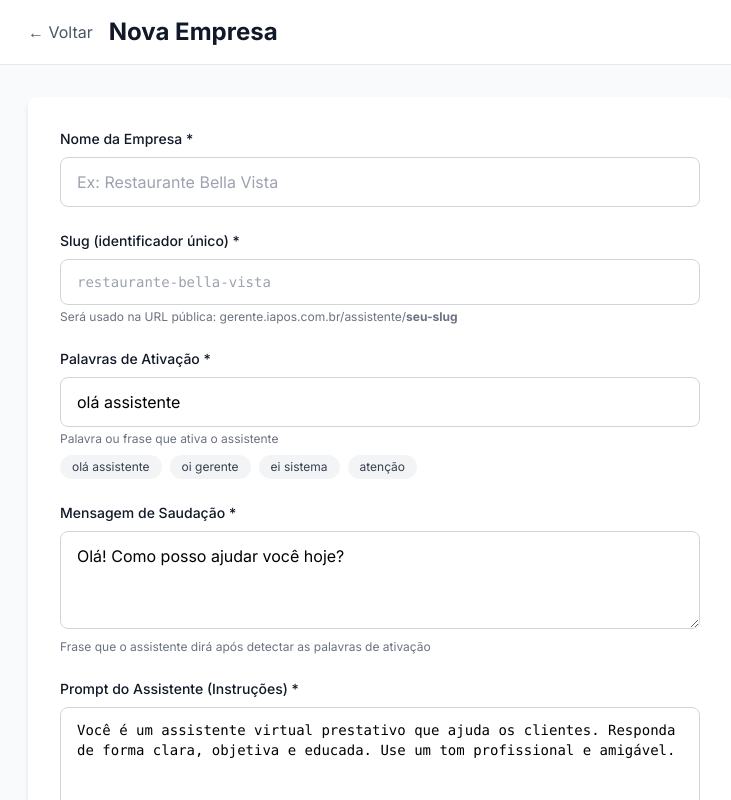
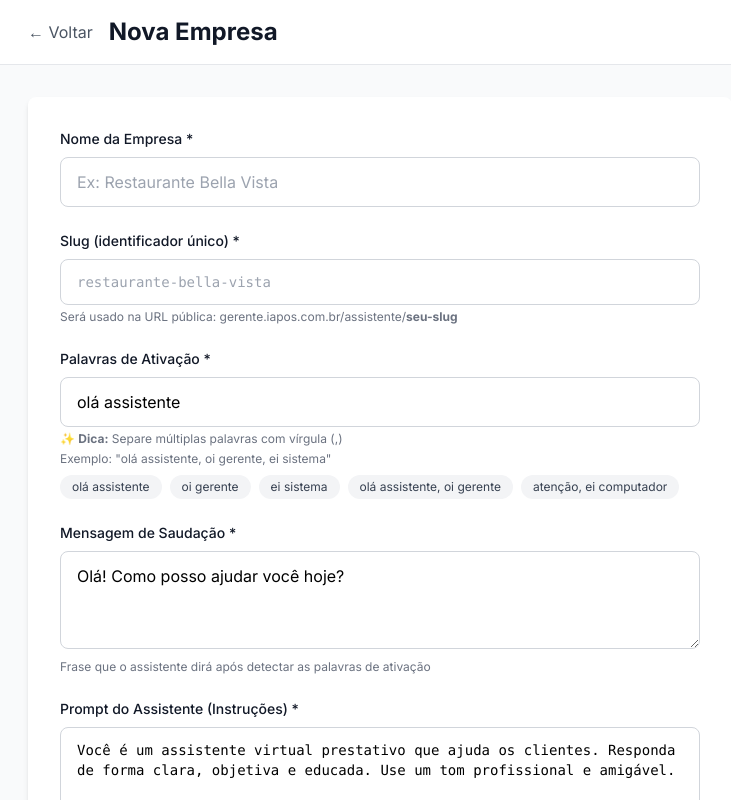
Before and after one commit to BigCorps/minhAi, a Next.js app: page /dashboard/empresas/nova in a window 1280 px wide. Shown: the top 800 px of the page, without its empty margins (260-991 px from the left). Built offline with nearby package versions, Linux system fonts and the light colour scheme.

Commit message:
Update page.tsx

```diff
--- a/app/dashboard/empresas/nova/page.tsx
+++ b/app/dashboard/empresas/nova/page.tsx
@@ -130,10 +130,19 @@ export default function NovaEmpresaPage() {
                 className="w-full px-4 py-3 border border-gray-300 rounded-lg focus:ring-2 focus:ring-orange-500 focus:border-transparent"
               />
               <p className="mt-1 text-xs text-gray-500">
-                Palavra ou frase que ativa o assistente
+                ✨ <strong>Dica:</strong> Separe múltiplas palavras com vírgula (,)
+              </p>
+              <p className="mt-1 text-xs text-gray-500">
+                Exemplo: "olá assistente, oi gerente, ei sistema"
               </p>
               <div className="mt-2 flex flex-wrap gap-2">
-                {['olá assistente', 'oi gerente', 'ei sistema', 'atenção'].map((word) => (
+                {[
+                  'olá assistente',
+                  'oi gerente',
+                  'ei sistema',
+                  'olá assistente, oi gerente',
+                  'atenção, ei computador'
+                ].map((word) => (
                   <button
                     key={word}
                     type="button"
```
